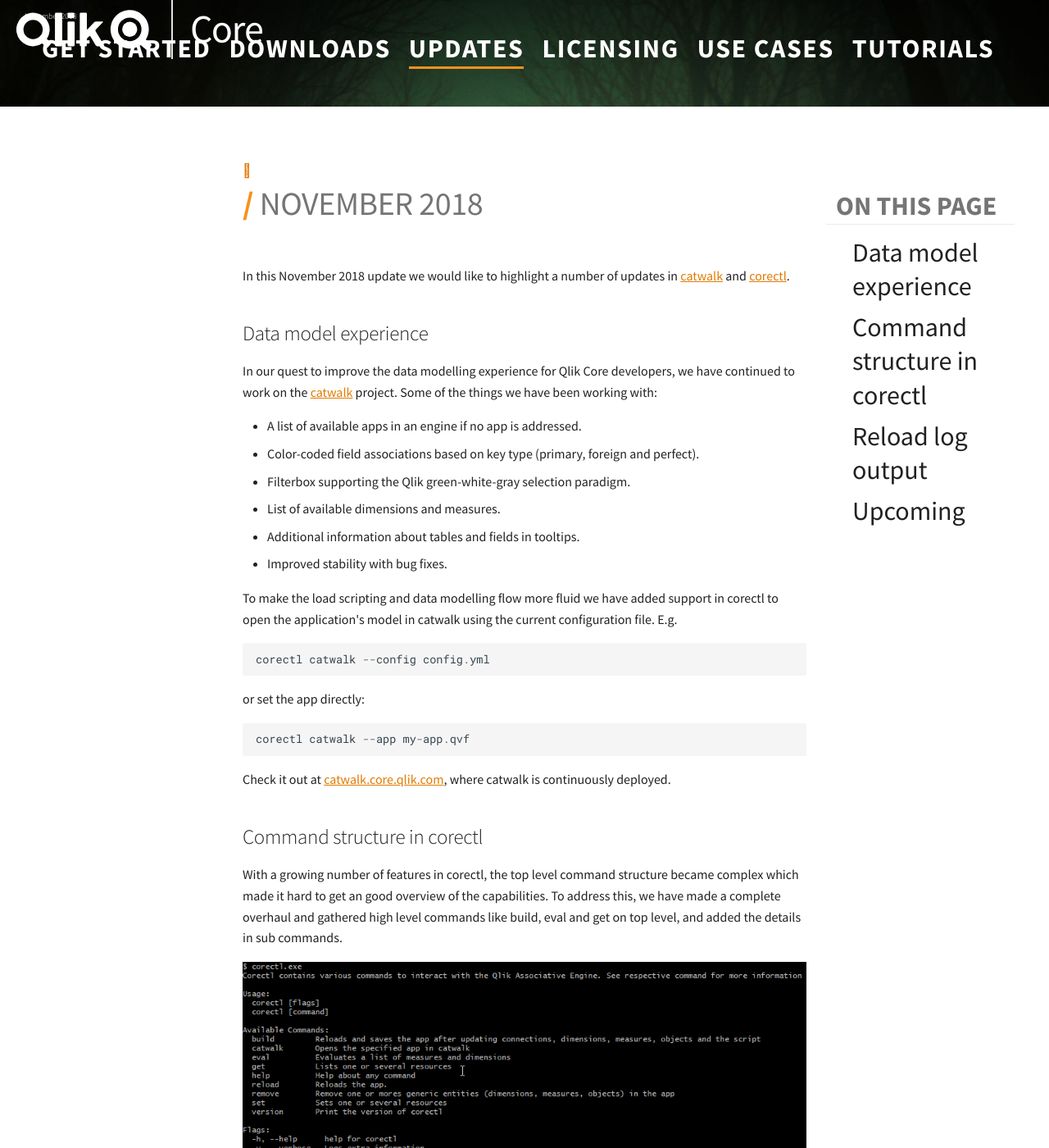
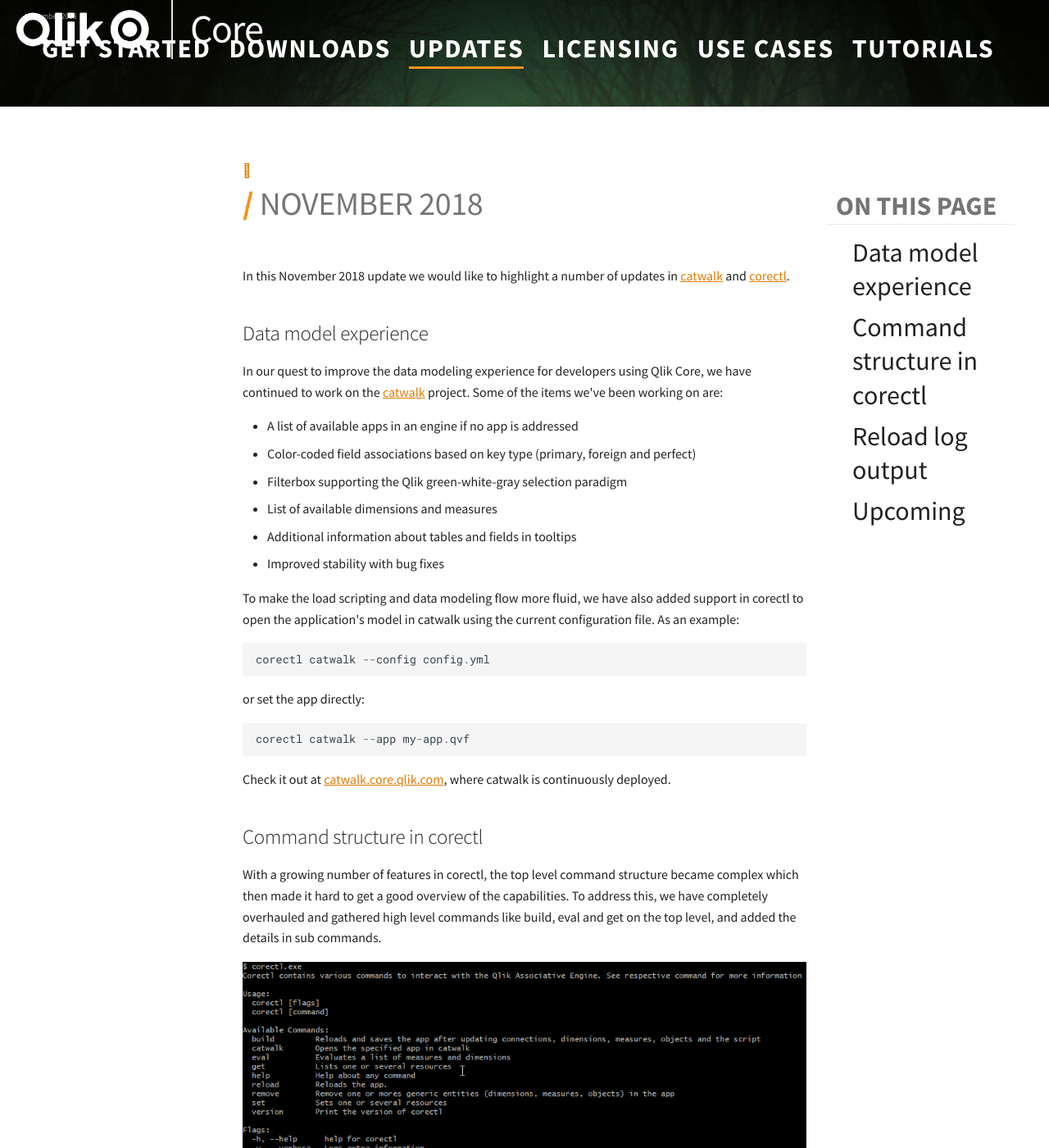
Before and after one commit to qlik-oss/core-website, an MkDocs documentation site: the page built from docs/updates/2018-11.md, in a window 1280 px wide and 1400 px high. Shown: the whole window at 82% size. Built offline with MkDocs 1.6.1 and Material for MkDocs 9.7.7, drawn with Linux system fonts in a browser that asks for light colours; nearby versions of some CDN libraries; library files that are not in the unit come from our copies; comment, search, counter and statistics services are not loaded; some of the changed text lies outside the part shown.

Commit message:
Update 2018-11.md

````diff
--- a/docs/updates/2018-11.md
+++ b/docs/updates/2018-11.md
@@ -5,18 +5,18 @@
 
 ## Data model experience
 
-In our quest to improve the data modelling experience for Qlik Core developers, we have continued to work on the
-[catwalk](https://github.com/qlik-oss/catwalk) project. Some of the things we have been working with:
+In our quest to improve the data modeling experience for developers using Qlik Core, we have continued to work on the
+[catwalk](https://github.com/qlik-oss/catwalk) project. Some of the items we've been working on are:
 
-* A list of available apps in an engine if no app is addressed.
-* Color-coded field associations based on key type (primary, foreign and perfect).
-* Filterbox supporting the Qlik green-white-gray selection paradigm.
-* List of available dimensions and measures.
-* Additional information about tables and fields in tooltips.
-* Improved stability with bug fixes.
+* A list of available apps in an engine if no app is addressed
+* Color-coded field associations based on key type (primary, foreign and perfect)
+* Filterbox supporting the Qlik green-white-gray selection paradigm
+* List of available dimensions and measures
+* Additional information about tables and fields in tooltips
+* Improved stability with bug fixes
 
-To make the load scripting and data modelling flow more fluid we have added support in corectl to open the application's
-model in catwalk using the current configuration file. E.g.
+To make the load scripting and data modeling flow more fluid, we have also added support in corectl to open the application's
+model in catwalk using the current configuration file. As an example:
 
 ```qlik
 corectl catwalk --config config.yml
@@ -32,19 +32,19 @@
 
 ## Command structure in corectl
 
-With a growing number of features in corectl, the top level command structure became complex which made it hard to get
-an good overview of the capabilities. To address this, we have made a complete overhaul and gathered high level commands
-like build, eval and get on top level, and added the details in sub commands.
+With a growing number of features in corectl, the top level command structure became complex which then made it hard to get
+a good overview of the capabilities. To address this, we have completely overhauled and gathered high level commands
+like build, eval and get on the top level, and added the details in sub commands.
 
 ![screenshot](../images/corectl.png)
 
-As an example, getting a list of object can be done by executing:
+As an example, getting a list of objects can be done by executing:
 
 ```qlik
 corectl get objects
 ```
 
-and setting a load script:
+and setting a load scriptcan be done by executing:
 
 ```qlik
 corectl set script loadscript.qvs
````
Also changed, not shown: other parts of docs/updates/2018-11.md (+1 -1 lines).
